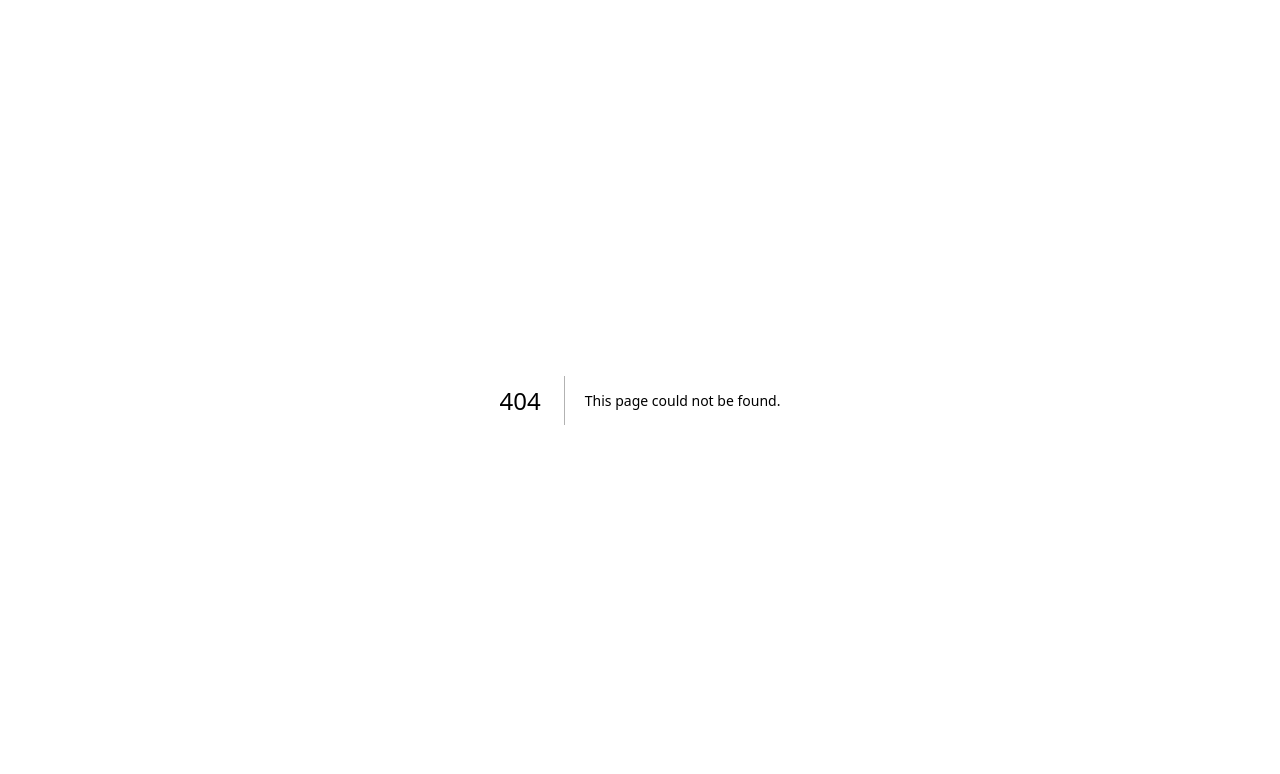
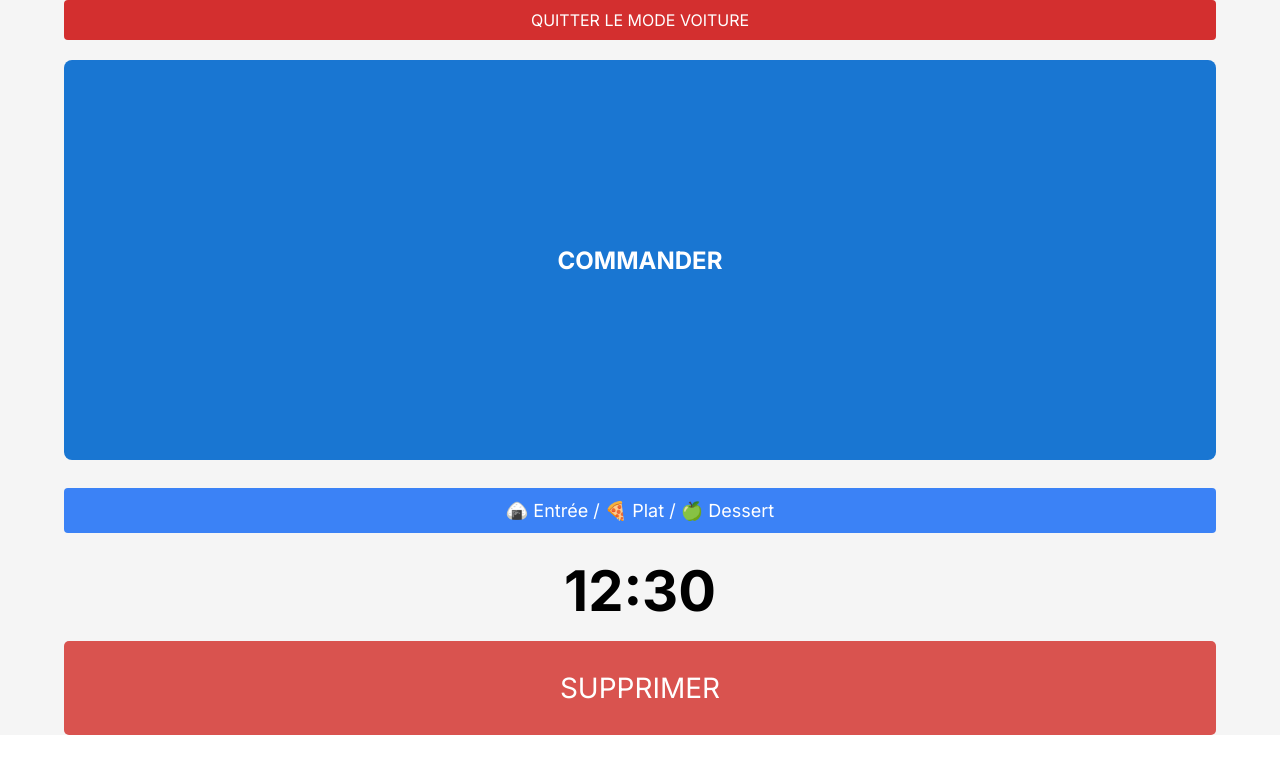
Before and after one commit to LouisKls/autoresto-client, a Next.js app: page /recap in a window 1280 px wide. Before the commit this address had no page. Shown: the top 774 px of the page. Built offline with nearby package versions, Linux system fonts and the light colour scheme.

Commit message:
recap page ui done

```diff
--- /dev/null
+++ b/src/app/Voiture/Recap.tsx
@@ -0,0 +1,89 @@
+import React from 'react';
+import ExitCarModeComponent from '@/app/Voiture/ExitCarModeComponent';
+import { useServer } from '@/app/Voiture/ServerContext';
+
+const Recap: React.FC = () => {
+  const { handleOrder } = useServer();
+
+  const handleClick = () => {
+    handleOrder();
+  };
+
+  return (
+
+    <div style={containerStyle}>
+      <ExitCarModeComponent containerWidth="90%" />
+      <button style={orderButtonStyle} onClick={handleClick}>COMMANDER</button>
+
+      <div style={infoBox}>
+        🍙 Entrée / 🍕 Plat / 🍏 Dessert
+      </div>
+
+      <h1 style={reservationHour}>12:30</h1>
+
+      <div style={actions}>
+        <button style={deleteButton}>SUPPRIMER</button>
+      </div>
+    </div>
+  );
+};
+
+// Styles en tant qu'objets séparés, typés avec React.CSSProperties
+const containerStyle: React.CSSProperties = {
+  display: 'flex',
+  flexDirection: 'column',
+  alignItems: 'center',
+  justifyContent: 'center',
+  minHeight: '100%',
+  backgroundColor: '#f5f5f5'
+};
+
+const orderButtonStyle: React.CSSProperties = {
+  backgroundColor: '#1976d2',
+  color: 'white',
+  border: 'none',
+  borderRadius: '8px',
+  padding: '20px 40px',
+  fontSize: '24px',
+  fontWeight: 'bold',
+  cursor: 'pointer',
+  flex: '1 1 auto',
+  width: '90%',
+  height: '400px',
+  marginBottom: 28
+};
+
+const infoBox: React.CSSProperties = {
+  backgroundColor: '#3B82F6',
+  color: 'white',
+  padding: '12px',
+  borderRadius: '4px',
+  marginBottom: '24px',
+  fontSize: '18px',
+  textAlign: 'center',
+  width: '90%'
+};
+
+const reservationHour: React.CSSProperties = {
+  fontSize: 56,
+  marginBottom: 16
+};
+
+const actions: React.CSSProperties = {
+  display: 'flex',
+  flexDirection: 'row',
+  width: '90%'
+};
+
+const deleteButton: React.CSSProperties = {
+  backgroundColor: '#d9534f',
+  color: '#fff',
+  border: 'none',
+  padding: '30px 40px',
+  fontSize: '28px',
+  borderRadius: '5px',
+  cursor: 'pointer',
+  flex: 1
+};
+
+export default Recap;
--- /dev/null
+++ b/src/app/recap/page.tsx
@@ -0,0 +1,18 @@
+'use client';
+
+import React from 'react';
+import { ServerProvider } from '@/app/Voiture/ServerContext';
+import { ItemsProvider } from '@/app/Voiture/ItemsContext';
+import Recap from '@/app/Voiture/Recap';
+
+const TestPage = () => {
+  return (
+    <ServerProvider>
+      <ItemsProvider>
+        <Recap></Recap>
+      </ItemsProvider>
+    </ServerProvider>
+  );
+};
+
+export default TestPage;
```
